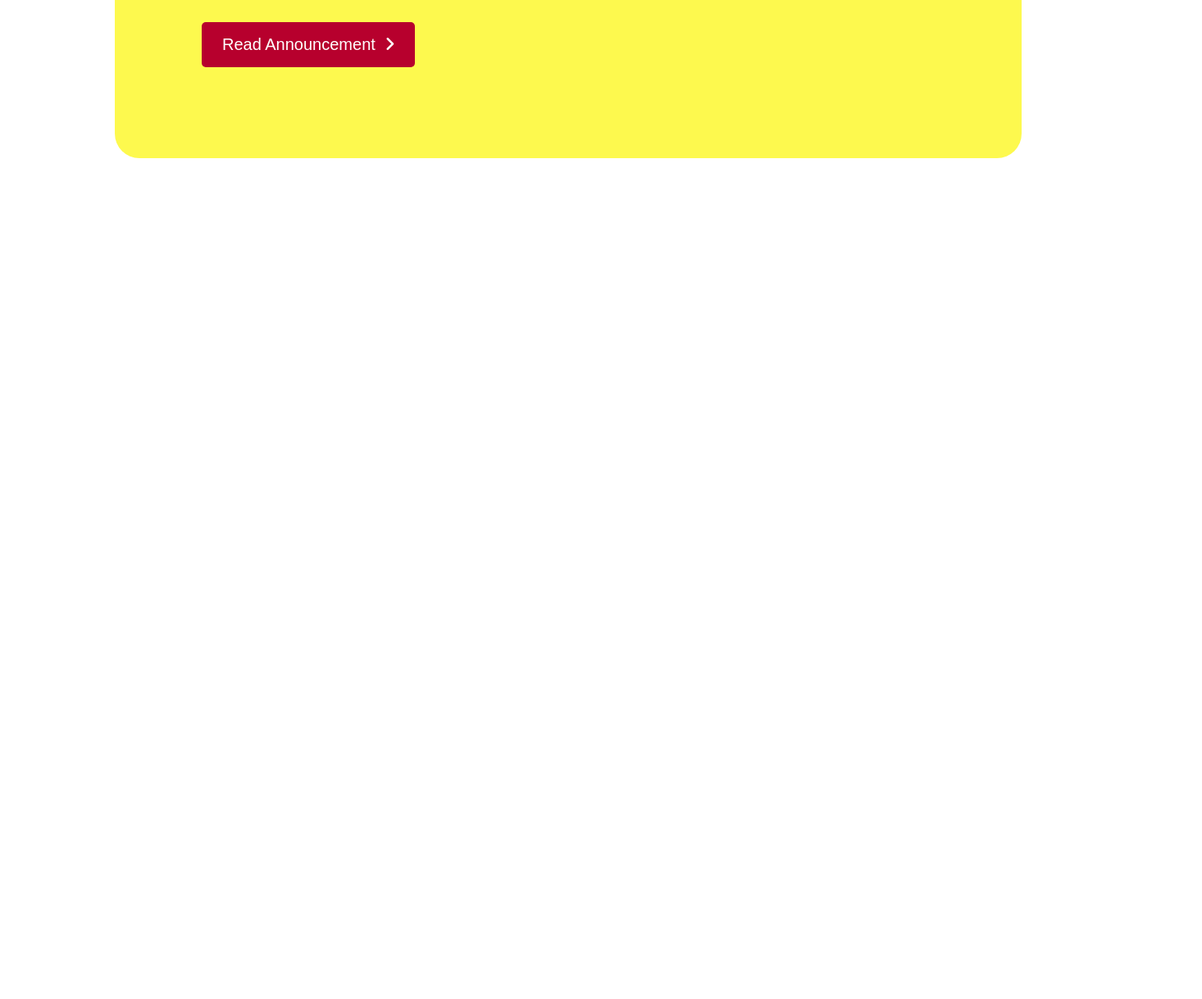
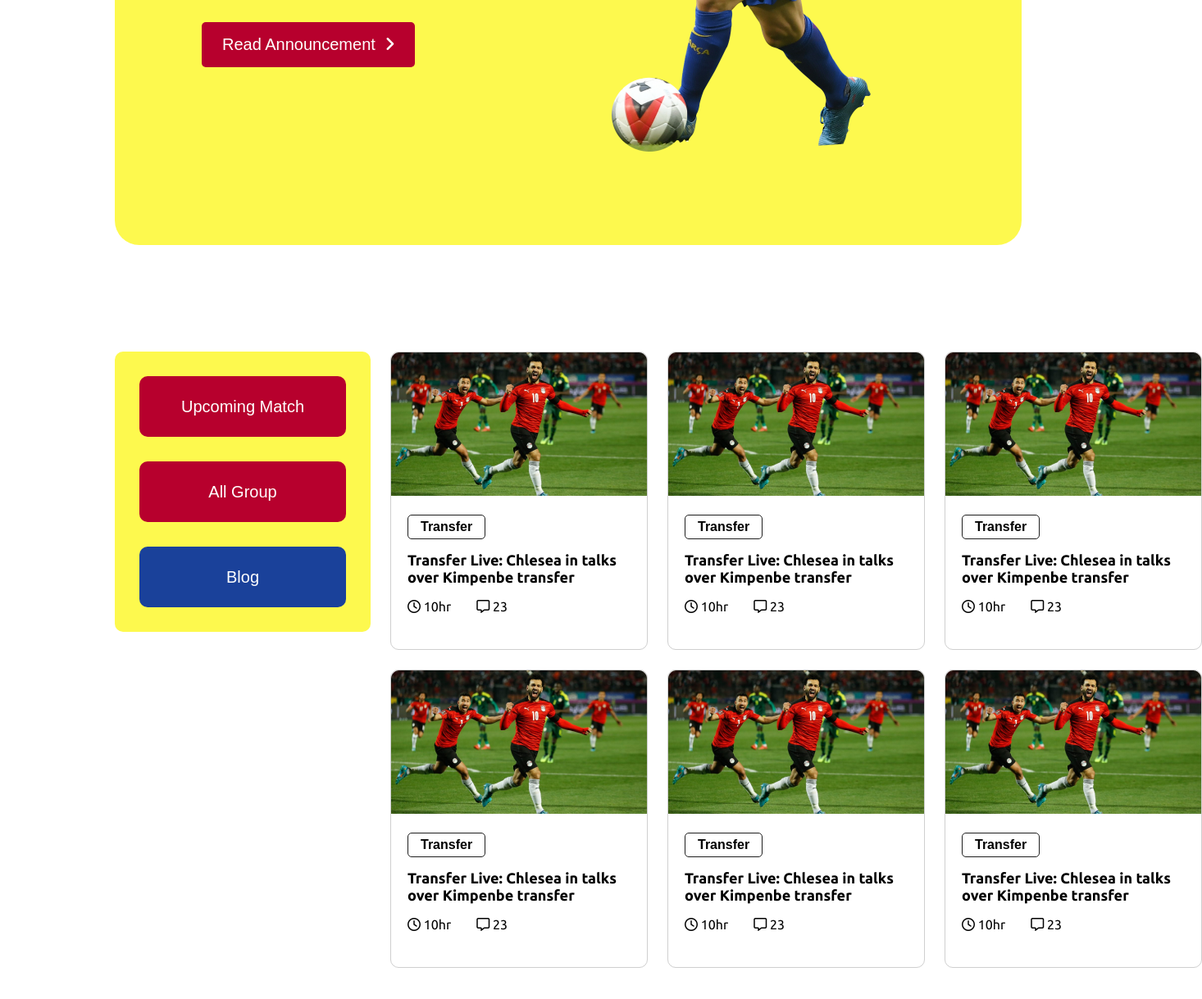
Before and after one commit to sumaya-kabir/world-cup, a plain HTML site: page index.html in a window 1280 px wide. Shown: the part 573-1792 px from the top of the page at 82% size, 1466 px wide, since content can reach past the window. Before the commit the page ends 800 px from the top, so only its background shows below. Drawn offline with Linux system fonts and the light colour scheme.

Commit message:
blogs done

```diff
--- a/index.html
+++ b/index.html
@@ -17,7 +17,7 @@
     <header class="banner">
         <div class="left-area">
             <h1>
-                All the goals! Barça hit six in Miami
+                All the goals! <span class="blue-txt">Barça</span> hit six in Miami
             </h1>
             <p>
                 Barcelona did not need Robert Lewandowski in Miami on Tuesday, with six different players scoring as they won 6-0 against Inter Miami. New signing Raphinha got off the mark for the club after Pierre-Emerick Aubameyang’s opener.
@@ -31,5 +31,125 @@
         </div>
     </header>
     <!--------- Header Section End ---------->
+
+    <main>
+    <!--------- Blog Section Start ---------->
+    <section class="container">
+        <!-------- Side navigation button --------->
+        <div class="side-navigation">
+            <button><a href="">Upcoming Match</a></button>
+            <button><a href="">All Group</a></button>
+            <button id="active"><a href="">Blog</a></button>
+        </div>
+
+        <!-------- Blog Area -------->
+        <div class="blogs">
+            <article class="blog">
+                <div class="blog-img">
+                    <img src="images/Blog Image.png" alt="">
+                </div>
+                <div class="blog-info">
+                    <button>Transfer</button>
+                    <h6>Transfer Live: Chlesea in talks over Kimpenbe transfer</h6>
+                    <div class="icons">
+                        <p>
+                            <i class="fa-regular fa-clock"></i>&nbsp;10hr
+                        </p>
+                        <p>
+                            <i class="fa-regular fa-message"></i>&nbsp;23
+                        </p>
+                    </div>
+                </div>
+            </article>
+            <article class="blog">
+                <div class="blog-img">
+                    <img src="images/Blog Image.png" alt="">
+                </div>
+                <div class="blog-info">
+                    <button>Transfer</button>
+                    <h6>Transfer Live: Chlesea in talks over Kimpenbe transfer</h6>
+                    <div class="icons">
+                        <p>
+                            <i class="fa-regular fa-clock"></i>&nbsp;10hr
+                        </p>
+                        <p>
+                            <i class="fa-regular fa-message"></i>&nbsp;23
+                        </p>
+                    </div>
+                </div>
+            </article>
+            <article class="blog">
+                <div class="blog-img">
+                    <img src="images/Blog Image.png" alt="">
+                </div>
+                <div class="blog-info">
+                    <button>Transfer</button>
+                    <h6>Transfer Live: Chlesea in talks over Kimpenbe transfer</h6>
+                    <div class="icons">
+                        <p>
+                            <i class="fa-regular fa-clock"></i>&nbsp;10hr
+                        </p>
+                        <p>
+                            <i class="fa-regular fa-message"></i>&nbsp;23
+                        </p>
+                    </div>
+                </div>
+            </article>
+            <article class="blog">
+                <div class="blog-img">
+                    <img src="images/Blog Image.png" alt="">
+                </div>
+                <div class="blog-info">
+                    <button>Transfer</button>
+                    <h6>Transfer Live: Chlesea in talks over Kimpenbe transfer</h6>
+                    <div class="icons">
+                        <p>
+                            <i class="fa-regular fa-clock"></i>&nbsp;10hr
+                        </p>
+                        <p>
+                            <i class="fa-regular fa-message"></i>&nbsp;23
+                        </p>
+                    </div>
+                </div>
+            </article>
+            <article class="blog">
+                <div class="blog-img">
+                    <img src="images/Blog Image.png" alt="">
+                </div>
+                <div class="blog-info">
+                    <button>Transfer</button>
+                    <h6>Transfer Live: Chlesea in talks over Kimpenbe transfer</h6>
+                    <div class="icons">
+                        <p>
+                            <i class="fa-regular fa-clock"></i>&nbsp;10hr
+                        </p>
+                        <p>
+                            <i class="fa-regular fa-message"></i>&nbsp;23
+                        </p>
+                    </div>
+                </div>
+            </article>
+            <article class="blog">
+                <div class="blog-img">
+                    <img src="images/Blog Image.png" alt="">
+                </div>
+                <div class="blog-info">
+                    <button>Transfer</button>
+                    <h6>Transfer Live: Chlesea in talks over Kimpenbe transfer</h6>
+                    <div class="icons">
+                        <p>
+                            <i class="fa-regular fa-clock"></i>&nbsp;10hr
+                        </p>
+                        <p>
+                            <i class="fa-regular fa-message"></i>&nbsp;23
+                        </p>
+                    </div>
+                </div>
+            </article>
+        </div>
+
+    </section>
+    </main>
+
 </body>
 </html>
--- a/styles/style.css
+++ b/styles/style.css
@@ -15,6 +15,7 @@ body {
     border-radius: 30px;
     width: 100%;
     padding: 111px 0 111px 106px;
+    margin-bottom: 130px;
 }
 
 .banner h1 {
@@ -34,6 +35,10 @@ body {
     width: 50%;
 }
 
+.blue-txt {
+    color: #1A419A;
+}
+
 .btn {
     background-color: #B7002D;
     padding:16px 25px;
@@ -48,6 +53,75 @@ body {
     margin-right: 0px;
 }
 
-.right-area img {
-    width: 50%;
+/* Blog & side navigation Section */
+.container {
+    display: flex;
+    margin-bottom: 130px;
 }
+/* Side Navigation Styles */
+.side-navigation {
+    display: grid;
+    grid-template-columns: repeat(1,1fr);
+    background-color: #FDF94E;
+    min-width: 312px;
+    height: 312px;
+    padding: 15px 0px;
+    border-radius: 10px;
+}
+
+.side-navigation a {
+    text-decoration: none;
+    color: #fff;
+    font-size: 20px;
+}
+
+.side-navigation button {
+    background-color: #B7002D;
+    margin: 15px 30px;
+    border: 0;
+    border-radius: 10px;
+}
+
+#active {
+    background-color: #1A419A;
+}
+
+/* Blogs Styles */
+.blogs {
+    display: grid;
+    grid-template-columns: repeat(3, 1fr);
+    grid-gap: 24px;
+    margin-left: 24px;
+    width: 100%;
+}
+.blog {
+    width: 312px;
+    height: 362px;
+    border: 1px solid #80808060;
+    border-radius: 10px;
+}
+
+.blog-info {
+    padding: 20px;
+}
+
+.blog-info button {
+    background-color: #fff;
+    border: 1px solid #1E1E1E;
+    border-radius: 5px;
+    font-size: 16px;
+    font-weight: 600;
+    padding: 5px 15px;
+}
+
+.blog-info h6 {
+    font-size: 18px;
+    font-weight: 600;
+    margin: 15px 0 0 0;
+}
+
+.icons {
+    display: flex;
+    justify-content: space-between;
+    padding-right: 150px;
+}
```
